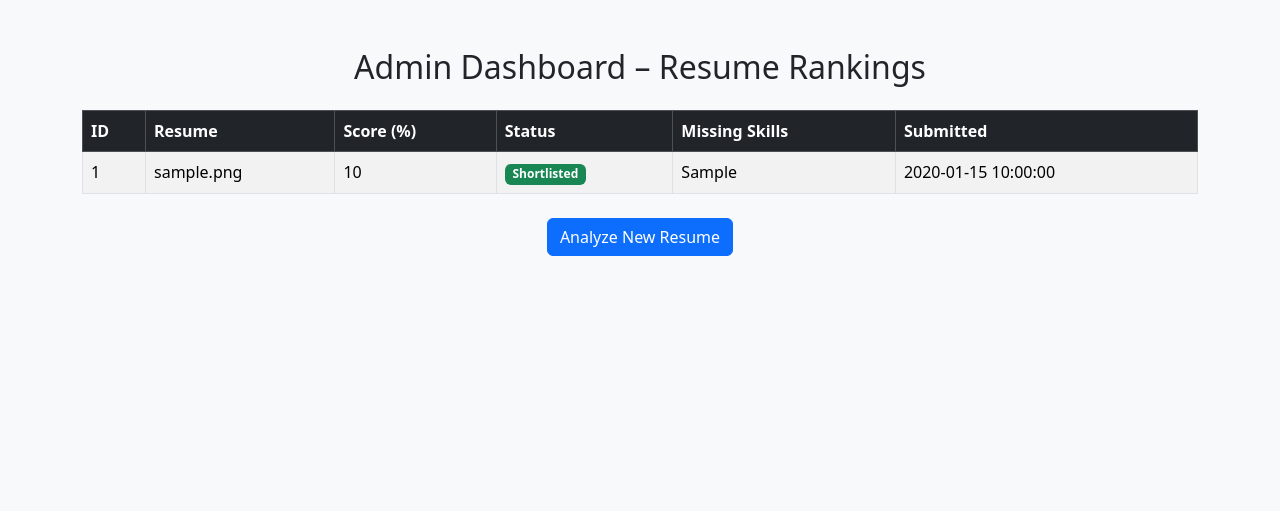
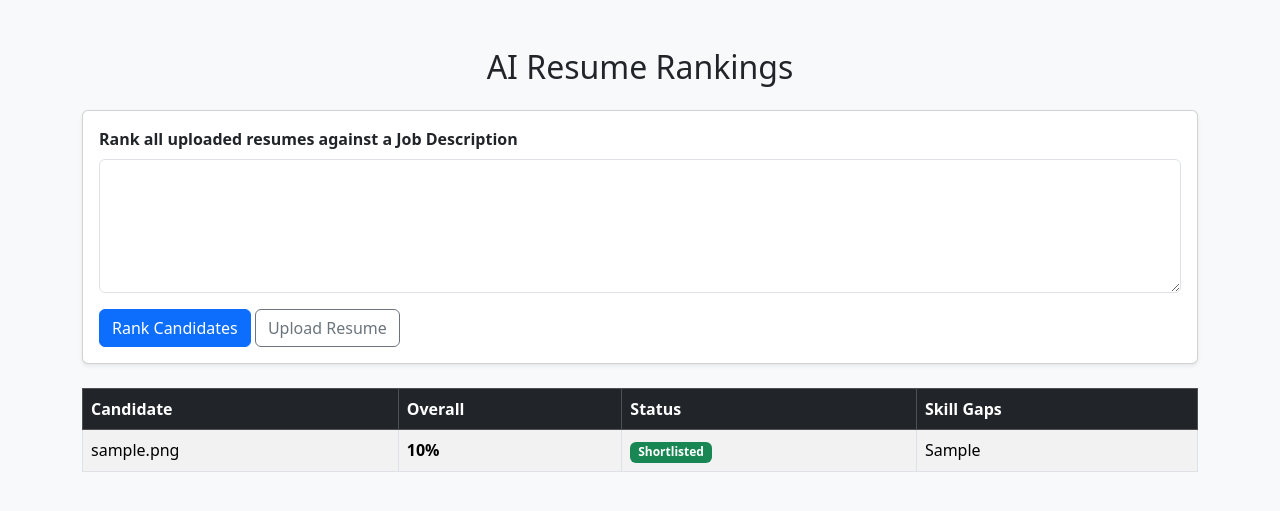
Before and after one commit to architmhajn/ai-resume-shortlisting-system, a Flask app: page /dashboard in a window 1280 px wide. Shown: the top 511 px of the page. Run offline with Flask 3, Linux system fonts and the light colour scheme; tables that the repository leaves empty hold one stand-in row (values such as "Sample post").

Commit message:
Add multi-candidate ranking dashboard

```diff
--- a/templates/dashboard.html
+++ b/templates/dashboard.html
@@ -2,51 +2,67 @@
 <html lang="en">
 <head>
     <meta charset="UTF-8">
-    <title>Admin Dashboard</title>
+    <meta name="viewport" content="width=device-width, initial-scale=1">
+    <title>Resume Rankings</title>
     <link href="https://cdn.jsdelivr.net/npm/bootstrap@5.3.2/dist/css/bootstrap.min.css" rel="stylesheet">
 </head>
 <body class="bg-light">
+<div class="container mt-5 mb-5">
+    <h2 class="text-center mb-4">AI Resume Rankings</h2>
 
-<div class="container mt-5">
-    <h2 class="text-center mb-4">Admin Dashboard – Resume Rankings</h2>
+    <div class="card shadow-sm mb-4">
+        <div class="card-body">
+            <form method="POST" action="/rank">
+                <label class="form-label fw-semibold">Rank all uploaded resumes against a Job Description</label>
+                <textarea name="job_description" class="form-control" rows="5" required>{{ job_description }}</textarea>
+                <button class="btn btn-primary mt-3" type="submit">Rank Candidates</button>
+                <a href="/" class="btn btn-outline-secondary mt-3">Upload Resume</a>
+            </form>
+        </div>
+    </div>
 
-    <table class="table table-bordered table-striped">
+    {% if ranked %}
+    <div class="alert alert-info">Candidates ranked by combined skill and semantic relevance.</div>
+    {% endif %}
+
+    <div class="table-responsive">
+    <table class="table table-bordered table-striped align-middle bg-white">
         <thead class="table-dark">
             <tr>
-                <th>ID</th>
-                <th>Resume</th>
-                <th>Score (%)</th>
+                {% if ranked %}<th>Rank</th>{% endif %}
+                <th>Candidate</th>
+                <th>Overall</th>
+                {% if ranked %}<th>Skills</th><th>Semantic</th>{% endif %}
                 <th>Status</th>
-                <th>Missing Skills</th>
-                <th>Submitted</th>
+                <th>Skill Gaps</th>
             </tr>
         </thead>
         <tbody>
-            {% for row in results %}
+        {% for row in results %}
             <tr>
-                <td>{{ row.id }}</td>
+                {% if ranked %}<td class="fw-bold">#{{ row.rank }}</td>{% endif %}
                 <td>{{ row.filename }}</td>
-                <td>{{ row.score }}</td>
+                <td class="fw-bold">{{ row.score }}%</td>
+                {% if ranked %}<td>{{ row.skill_score }}%</td><td>{{ row.semantic_score }}%</td>{% endif %}
                 <td>
                     {% if row.status == "Shortlisted" %}
                         <span class="badge bg-success">Shortlisted</span>
-                    {% elif row.status == "Rejected" %}
+                    {% else %}
                         <span class="badge bg-danger">Rejected</span>
-                    {% else %}
-                        <span class="badge bg-secondary">{{ row.status }}</span>
                     {% endif %}
                 </td>
-                <td>{{ row.missing_skills }}</td>
-                <td>{{ row.created_at }}</td>
+                <td>
+                    {% if row.missing_skills %}
+                        {{ row.missing_skills if row.missing_skills is string else row.missing_skills|join(', ') }}
+                    {% else %}-{% endif %}
+                </td>
             </tr>
-            {% endfor %}
+        {% else %}
+            <tr><td colspan="7" class="text-center py-4">No resumes uploaded yet.</td></tr>
+        {% endfor %}
         </tbody>
     </table>
-
-    <div class="text-center mt-4">
-        <a href="/" class="btn btn-primary">Analyze New Resume</a>
     </div>
 </div>
-
 </body>
 </html>
```
